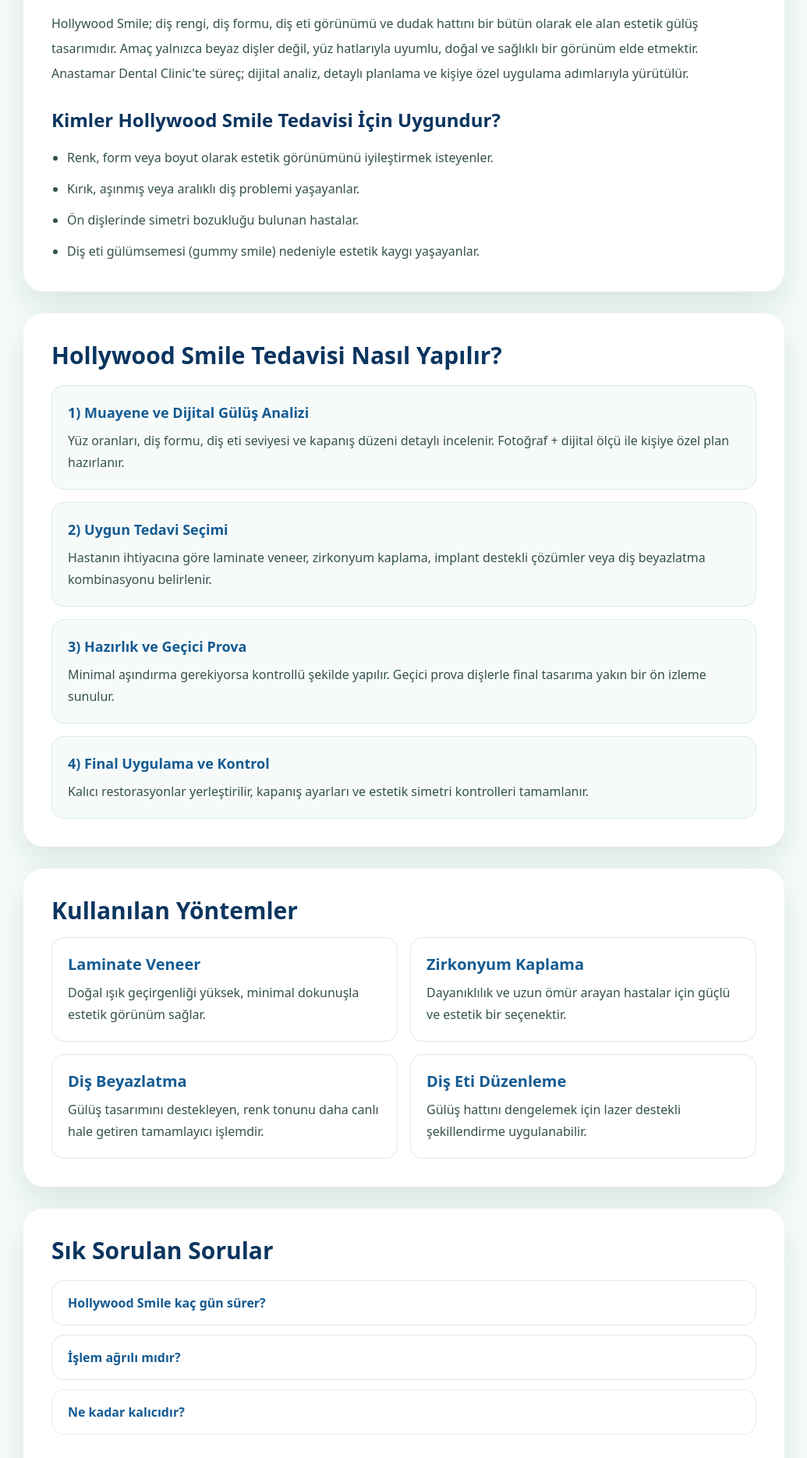
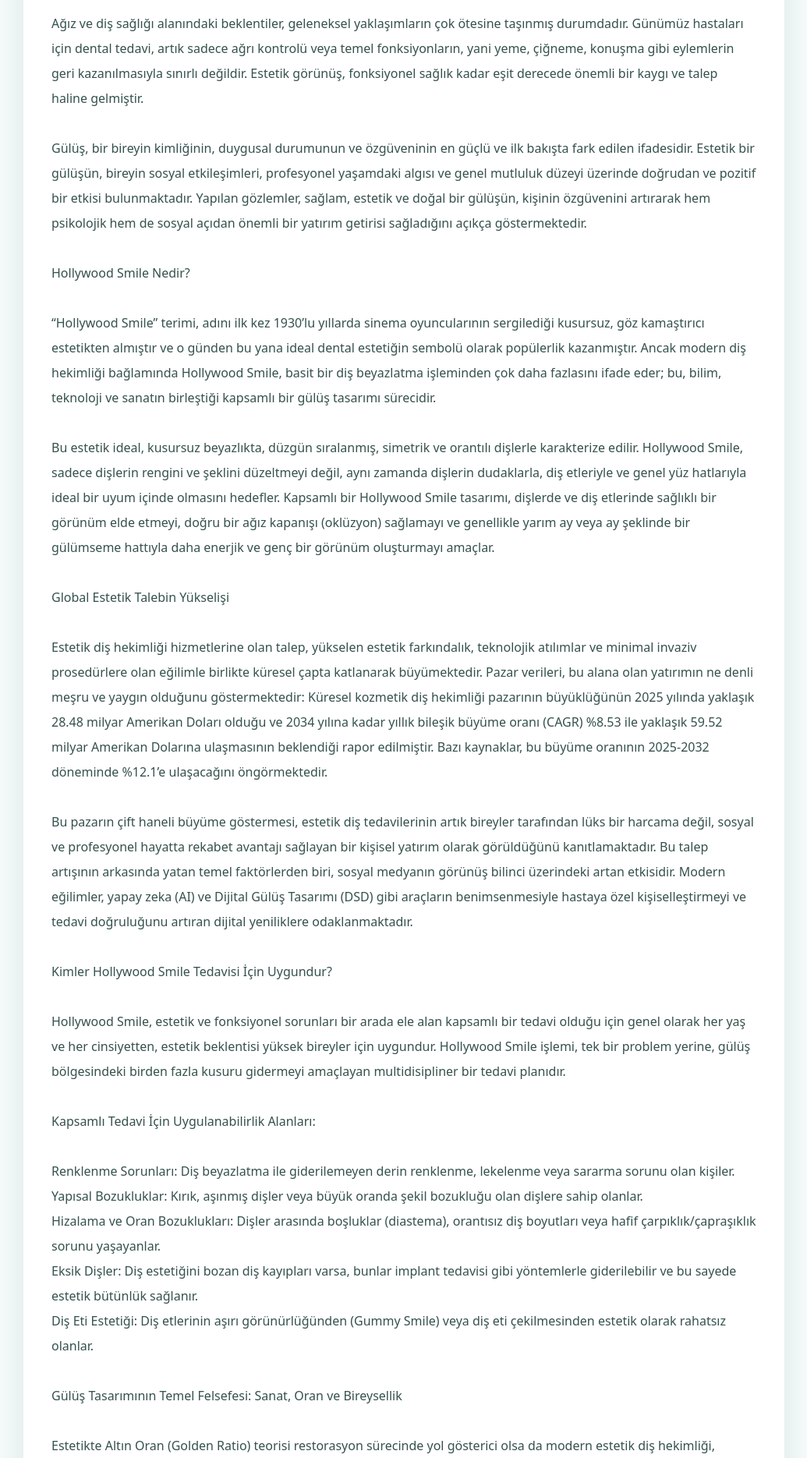
Before and after one commit to ibrahimtkmz/antasmardentalclinic, a Next.js app: page /hollywood-smile in a window 1280 px wide. Shown: the part 888-2758 px from the top of the page at 78% size, without its empty margins (122-1157 px from the left). Built offline with nearby package versions, Linux system fonts and the light colour scheme.

Commit message:
Add detailed Hollywood Smile content to page

```diff
--- a/app/hollywood-smile/page.jsx
+++ b/app/hollywood-smile/page.jsx
@@ -1,43 +1,113 @@
 import Header from '../components/Header';
 import Footer from '../components/Footer';
 
-const steps = [
-  {
-    title: '1) Muayene ve Dijital Gülüş Analizi',
-    detail:
-      'Yüz oranları, diş formu, diş eti seviyesi ve kapanış düzeni detaylı incelenir. Fotoğraf + dijital ölçü ile kişiye özel plan hazırlanır.',
-  },
-  {
-    title: '2) Uygun Tedavi Seçimi',
-    detail:
-      'Hastanın ihtiyacına göre laminate veneer, zirkonyum kaplama, implant destekli çözümler veya diş beyazlatma kombinasyonu belirlenir.',
-  },
-  {
-    title: '3) Hazırlık ve Geçici Prova',
-    detail:
-      'Minimal aşındırma gerekiyorsa kontrollü şekilde yapılır. Geçici prova dişlerle final tasarıma yakın bir ön izleme sunulur.',
-  },
-  {
-    title: '4) Final Uygulama ve Kontrol',
-    detail:
-      'Kalıcı restorasyonlar yerleştirilir, kapanış ayarları ve estetik simetri kontrolleri tamamlanır.',
-  },
-];
+const hollywoodSmileMetni = `Ağız ve diş sağlığı alanındaki beklentiler, geleneksel yaklaşımların çok ötesine taşınmış durumdadır. Günümüz hastaları için dental tedavi, artık sadece ağrı kontrolü veya temel fonksiyonların, yani yeme, çiğneme, konuşma gibi eylemlerin geri kazanılmasıyla sınırlı değildir. Estetik görünüş, fonksiyonel sağlık kadar eşit derecede önemli bir kaygı ve talep haline gelmiştir.
 
-const qa = [
-  {
-    q: 'Hollywood Smile kaç gün sürer?',
-    a: 'Planın kapsamına göre ortalama 5-7 gün içinde tamamlanabilir. İmplant gereken vakalarda süre uzayabilir.',
-  },
-  {
-    q: 'İşlem ağrılı mıdır?',
-    a: 'Uygulamalar lokal anestezi ile konforlu şekilde yapılır. Çoğu hasta günlük yaşamına hızlıca döner.',
-  },
-  {
-    q: 'Ne kadar kalıcıdır?',
-    a: 'Düzenli bakım, doğru ağız hijyeni ve kontrollerle uzun yıllar estetik ve fonksiyonel sonuç korunabilir.',
-  },
-];
+Gülüş, bir bireyin kimliğinin, duygusal durumunun ve özgüveninin en güçlü ve ilk bakışta fark edilen ifadesidir. Estetik bir gülüşün, bireyin sosyal etkileşimleri, profesyonel yaşamdaki algısı ve genel mutluluk düzeyi üzerinde doğrudan ve pozitif bir etkisi bulunmaktadır. Yapılan gözlemler, sağlam, estetik ve doğal bir gülüşün, kişinin özgüvenini artırarak hem psikolojik hem de sosyal açıdan önemli bir yatırım getirisi sağladığını açıkça göstermektedir.
+
+Hollywood Smile Nedir?
+
+“Hollywood Smile” terimi, adını ilk kez 1930’lu yıllarda sinema oyuncularının sergilediği kusursuz, göz kamaştırıcı estetikten almıştır ve o günden bu yana ideal dental estetiğin sembolü olarak popülerlik kazanmıştır. Ancak modern diş hekimliği bağlamında Hollywood Smile, basit bir diş beyazlatma işleminden çok daha fazlasını ifade eder; bu, bilim, teknoloji ve sanatın birleştiği kapsamlı bir gülüş tasarımı sürecidir.
+
+Bu estetik ideal, kusursuz beyazlıkta, düzgün sıralanmış, simetrik ve orantılı dişlerle karakterize edilir. Hollywood Smile, sadece dişlerin rengini ve şeklini düzeltmeyi değil, aynı zamanda dişlerin dudaklarla, diş etleriyle ve genel yüz hatlarıyla ideal bir uyum içinde olmasını hedefler. Kapsamlı bir Hollywood Smile tasarımı, dişlerde ve diş etlerinde sağlıklı bir görünüm elde etmeyi, doğru bir ağız kapanışı (oklüzyon) sağlamayı ve genellikle yarım ay veya ay şeklinde bir gülümseme hattıyla daha enerjik ve genç bir görünüm oluşturmayı amaçlar.
+
+Global Estetik Talebin Yükselişi
+
+Estetik diş hekimliği hizmetlerine olan talep, yükselen estetik farkındalık, teknolojik atılımlar ve minimal invaziv prosedürlere olan eğilimle birlikte küresel çapta katlanarak büyümektedir. Pazar verileri, bu alana olan yatırımın ne denli meşru ve yaygın olduğunu göstermektedir: Küresel kozmetik diş hekimliği pazarının büyüklüğünün 2025 yılında yaklaşık 28.48 milyar Amerikan Doları olduğu ve 2034 yılına kadar yıllık bileşik büyüme oranı (CAGR) %8.53 ile yaklaşık 59.52 milyar Amerikan Dolarına ulaşmasının beklendiği rapor edilmiştir. Bazı kaynaklar, bu büyüme oranının 2025-2032 döneminde %12.1’e ulaşacağını öngörmektedir.
+
+Bu pazarın çift haneli büyüme göstermesi, estetik diş tedavilerinin artık bireyler tarafından lüks bir harcama değil, sosyal ve profesyonel hayatta rekabet avantajı sağlayan bir kişisel yatırım olarak görüldüğünü kanıtlamaktadır. Bu talep artışının arkasında yatan temel faktörlerden biri, sosyal medyanın görünüş bilinci üzerindeki artan etkisidir. Modern eğilimler, yapay zeka (AI) ve Dijital Gülüş Tasarımı (DSD) gibi araçların benimsenmesiyle hastaya özel kişiselleştirmeyi ve tedavi doğruluğunu artıran dijital yeniliklere odaklanmaktadır.
+
+Kimler Hollywood Smile Tedavisi İçin Uygundur?
+
+Hollywood Smile, estetik ve fonksiyonel sorunları bir arada ele alan kapsamlı bir tedavi olduğu için genel olarak her yaş ve her cinsiyetten, estetik beklentisi yüksek bireyler için uygundur. Hollywood Smile işlemi, tek bir problem yerine, gülüş bölgesindeki birden fazla kusuru gidermeyi amaçlayan multidisipliner bir tedavi planıdır.
+
+Kapsamlı Tedavi İçin Uygulanabilirlik Alanları:
+
+Renklenme Sorunları: Diş beyazlatma ile giderilemeyen derin renklenme, lekelenme veya sararma sorunu olan kişiler.
+Yapısal Bozukluklar: Kırık, aşınmış dişler veya büyük oranda şekil bozukluğu olan dişlere sahip olanlar.
+Hizalama ve Oran Bozuklukları: Dişler arasında boşluklar (diastema), orantısız diş boyutları veya hafif çarpıklık/çapraşıklık sorunu yaşayanlar.
+Eksik Dişler: Diş estetiğini bozan diş kayıpları varsa, bunlar implant tedavisi gibi yöntemlerle giderilebilir ve bu sayede estetik bütünlük sağlanır.
+Diş Eti Estetiği: Diş etlerinin aşırı görünürlüğünden (Gummy Smile) veya diş eti çekilmesinden estetik olarak rahatsız olanlar.
+
+Gülüş Tasarımının Temel Felsefesi: Sanat, Oran ve Bireysellik
+
+Estetikte Altın Oran (Golden Ratio) teorisi restorasyon sürecinde yol gösterici olsa da modern estetik diş hekimliği, bireyselliği önceliklendirir. Çünkü estetik son derece kişisel bir algıdır ve tek bir matematiksel yaklaşım her bireyde aynı sonucu vermez. Bu nedenle kliniğimizde bilimsel oranlar başlangıç noktası olarak değerlendirilir; nihai tasarım ise hastanın yüz dinamiklerine, dudak yapısına ve bireysel beklentisine göre şekillendirilir.
+
+Dijital Gülüş Tasarımı (DSD)
+
+Hollywood Smile tedavisinde başarının temelini, kusursuz ve öngörülebilir bir planlama oluşturur. Dijital Gülüş Tasarımı (DSD), gelişmiş görüntüleme teknolojilerini, bilgisayar yazılımlarını ve dijital planlamayı kullanarak hastanın gülüş transformasyonu için hassas bir kılavuz oluşturur.
+
+DSD’nin kritik avantajları:
+- Öngörülebilir sonuçlar
+- Gelişmiş iletişim ve iş birliği
+- Yüksek düzeyde kişiselleştirme
+- Tedavi öncesi görselleştirme ile anksiyete yönetimi
+
+DSD süreci:
+1) Kapsamlı görüntüleme ve veri toplama
+2) Dijital simülasyon ve analiz
+3) Ortak tasarım ve Mock-up uygulaması
+4) CAD/CAM destekli hassas tedavi yürütme
+
+Hollywood Smile Tedavisinin Çok Boyutlu Uygulama Protokolleri
+
+Hollywood Smile, beyaz estetik (dişler) ve pembe estetiğin (diş etleri) uyumu olmadan tamamlanamaz.
+
+Pembe estetik uygulamaları:
+- Gingivektomi
+- Gingivoplasti
+- Lazer veya klasik cerrahi yöntemlerle diş eti kontur düzenleme
+
+Dişlerin rengi ve beyazlatma yöntemleri:
+- Ofis tipi beyazlatma
+- Ev tipi beyazlatma
+- Kombine beyazlatma
+
+Lamina Porselen Veneerler:
+Porselen laminalar (yaprak porselen), minimal invaziv yaklaşım ve yüksek estetik beklenti için en çok tercih edilen seçeneklerden biridir. Uygun vakalarda doğal diş dokusunu maksimum koruyarak 10-15 yıl ve üzeri kalıcılık sağlayabilir.
+
+Kontrendikasyonlar:
+- Kontrolsüz bruksizm
+- Yetersiz mine desteği
+- İleri düzey çapraşıklık
+- Kötü oral hijyen
+
+Tam Seramik Kuronlar:
+Lamina veneer için uygun olmayan veya ileri madde kaybı bulunan dişlerde tam seramik kuronlar tercih edilir. Zirkonyum dayanıklılıkta, lityum disilikat (Emax) ise özellikle ön bölgede estetikte güçlü seçeneklerdir.
+
+Hollywood Gülüşü Süreci
+
+1) Planlama ve ön tedavi
+- İlk konsültasyon ve değerlendirme
+- DSD planlaması
+- Çürük, kanal ve diş eti gibi temel tedavilerin tamamlanması
+
+2) Restorasyon ve uygulama
+- Gerekirse diş beyazlatma
+- Diş hazırlığı
+- Dijital ölçü alımı
+- Geçici uygulamalar
+- Prova ve hasta onayı
+
+3) Simantasyon ve bitirme
+- Kalıcı yapıştırma (simantasyon)
+- Kapanış ve estetik son kontrol
+- Bakım eğitimleri
+
+Uzun Vadeli Başarı: Bakım ve Koruma
+
+Hollywood Smile uygulamasının ömrü, yalnızca materyal kalitesine değil; doğru endikasyon, doğru teknik protokol ve hastanın bakım disiplinine bağlıdır.
+
+Uzun ömür için öneriler:
+- Düzenli ve doğru fırçalama
+- Diş ipi veya arayüz fırçası kullanımı
+- Bruksizm varlığında gece plağı
+- Sert cisimleri dişle kırmaktan kaçınma
+- Yılda en az 2 kez profesyonel kontrol ve temizlik
+
+Yeni Gülüşünüzle Hayata Yaptığınız Değerli Yatırım
+
+Hollywood Smile, yalnızca estetik değil; özgüven, sosyal etkileşim ve yaşam kalitesini artıran kapsamlı bir dönüşüm tedavisidir. Kliniğimiz, DSD tabanlı planlama, bilimsel protokoller ve kişiselleştirilmiş yaklaşım ile hastalarına sağlıklı, estetik ve uzun ömürlü gülüşler sunmayı hedeflemektedir.`;
 
 export default function HollywoodSmilePage() {
   return (
@@ -45,9 +115,7 @@ export default function HollywoodSmilePage() {
       <div className="bg-[linear-gradient(180deg,#0d4d8d_0%,#1066a7_55%,#f4fbfa_100%)] pb-16">
         <Header />
         <section className="mx-auto mt-10 max-w-5xl px-5 text-center text-white md:px-6">
-          <h1 className="text-3xl font-black leading-tight md:text-5xl">
-            Hollywood Smile Nedir? Tedavisi, Adımları ve Fiyatları
-          </h1>
+          <h1 className="text-3xl font-black leading-tight md:text-5xl">Hollywood Smile Nedir? Tedavisi, Adımları ve Fiyatları</h1>
           <p className="mt-4 text-base text-white/90 md:text-lg">
             Anastamar Dental Clinic ile doğal, simetrik ve özgüvenli bir gülüş tasarımına ulaşın.
           </p>
@@ -64,69 +132,14 @@ export default function HollywoodSmilePage() {
         </section>
 
         <section className="rounded-[26px] bg-white p-6 shadow-[0_20px_40px_rgba(7,45,41,0.1)] md:p-9">
-          <h2 className="text-3xl font-black text-[#0b355f]">Hollywood Smile Nedir?</h2>
-          <p className="mt-4 leading-8 text-[#35514d]">
-            Hollywood Smile; diş rengi, diş formu, diş eti görünümü ve dudak hattını bir bütün olarak ele alan estetik gülüş
-            tasarımıdır. Amaç yalnızca beyaz dişler değil, yüz hatlarıyla uyumlu, doğal ve sağlıklı bir görünüm elde etmektir.
-            Anastamar Dental Clinic&apos;te süreç; dijital analiz, detaylı planlama ve kişiye özel uygulama adımlarıyla yürütülür.
-          </p>
+          <h2 className="text-3xl font-black text-[#0b355f]">Hollywood Smile Hakkında Detaylı Bilgilendirme</h2>
+          <article className="mt-4 whitespace-pre-line leading-8 text-[#35514d]">{hollywoodSmileMetni}</article>
 
-          <h3 className="mt-7 text-2xl font-extrabold text-[#0b355f]">Kimler Hollywood Smile Tedavisi İçin Uygundur?</h3>
-          <ul className="mt-4 list-disc space-y-2 pl-5 leading-8 text-[#35514d]">
-            <li>Renk, form veya boyut olarak estetik görünümünü iyileştirmek isteyenler.</li>
-            <li>Kırık, aşınmış veya aralıklı diş problemi yaşayanlar.</li>
-            <li>Ön dişlerinde simetri bozukluğu bulunan hastalar.</li>
-            <li>Diş eti gülümsemesi (gummy smile) nedeniyle estetik kaygı yaşayanlar.</li>
-          </ul>
-        </section>
-
-        <section className="rounded-[26px] bg-white p-6 shadow-[0_20px_40px_rgba(7,45,41,0.1)] md:p-9">
-          <h2 className="text-3xl font-black text-[#0b355f]">Hollywood Smile Tedavisi Nasıl Yapılır?</h2>
-          <div className="mt-5 space-y-4">
-            {steps.map((step) => (
-              <article key={step.title} className="rounded-2xl border border-[#d9ece8] bg-[#f6fbfa] p-5">
-                <h3 className="text-lg font-extrabold text-[#155b92]">{step.title}</h3>
-                <p className="mt-2 leading-7 text-[#35514d]">{step.detail}</p>
-              </article>
-            ))}
-          </div>
-        </section>
-
-        <section className="rounded-[26px] bg-white p-6 shadow-[0_20px_40px_rgba(7,45,41,0.1)] md:p-9">
-          <h2 className="text-3xl font-black text-[#0b355f]">Kullanılan Yöntemler</h2>
-          <div className="mt-4 grid gap-4 md:grid-cols-2">
-            <div className="rounded-2xl border border-[#d9ece8] p-5">
-              <h3 className="text-xl font-bold text-[#155b92]">Laminate Veneer</h3>
-              <p className="mt-2 leading-7 text-[#35514d]">Doğal ışık geçirgenliği yüksek, minimal dokunuşla estetik görünüm sağlar.</p>
-            </div>
-            <div className="rounded-2xl border border-[#d9ece8] p-5">
-              <h3 className="text-xl font-bold text-[#155b92]">Zirkonyum Kaplama</h3>
-              <p className="mt-2 leading-7 text-[#35514d]">Dayanıklılık ve uzun ömür arayan hastalar için güçlü ve estetik bir seçenektir.</p>
-            </div>
-            <div className="rounded-2xl border border-[#d9ece8] p-5">
-              <h3 className="text-xl font-bold text-[#155b92]">Diş Beyazlatma</h3>
-              <p className="mt-2 leading-7 text-[#35514d]">Gülüş tasarımını destekleyen, renk tonunu daha canlı hale getiren tamamlayıcı işlemdir.</p>
-            </div>
-            <div className="rounded-2xl border border-[#d9ece8] p-5">
-              <h3 className="text-xl font-bold text-[#155b92]">Diş Eti Düzenleme</h3>
-              <p className="mt-2 leading-7 text-[#35514d]">Gülüş hattını dengelemek için lazer destekli şekillendirme uygulanabilir.</p>
-            </div>
-          </div>
-        </section>
-
-        <section className="rounded-[26px] bg-white p-6 shadow-[0_20px_40px_rgba(7,45,41,0.1)] md:p-9">
-          <h2 className="text-3xl font-black text-[#0b355f]">Sık Sorulan Sorular</h2>
-          <div className="mt-5 space-y-3">
-            {qa.map((item) => (
-              <details key={item.q} className="rounded-2xl border border-[#d9ece8] px-5 py-4">
-                <summary className="cursor-pointer list-none font-bold text-[#155b92]">{item.q}</summary>
-                <p className="pt-3 leading-7 text-[#35514d]">{item.a}</p>
-              </details>
-            ))}
-          </div>
           <div className="mt-8 rounded-2xl bg-[#0fa79b] p-6 text-white">
             <h3 className="text-2xl font-black">Yeni Gülüşünüz İçin İlk Adımı Atın</h3>
-            <p className="mt-2 text-white/90">Anastamar Dental Clinic uzman ekibi ile online ön değerlendirme oluşturabilir, size özel planı hemen alabilirsiniz.</p>
+            <p className="mt-2 text-white/90">
+              Kişiselleştirilmiş tedavi seçeneklerini ve Dijital Gülüş Tasarımı yaklaşımını görüşmek için kliniğimizle iletişime geçin.
+            </p>
             <a
               href="/#contact"
               className="mt-5 inline-block rounded-full bg-white px-6 py-3 text-sm font-extrabold uppercase tracking-wide text-[#0b355f]"
```
